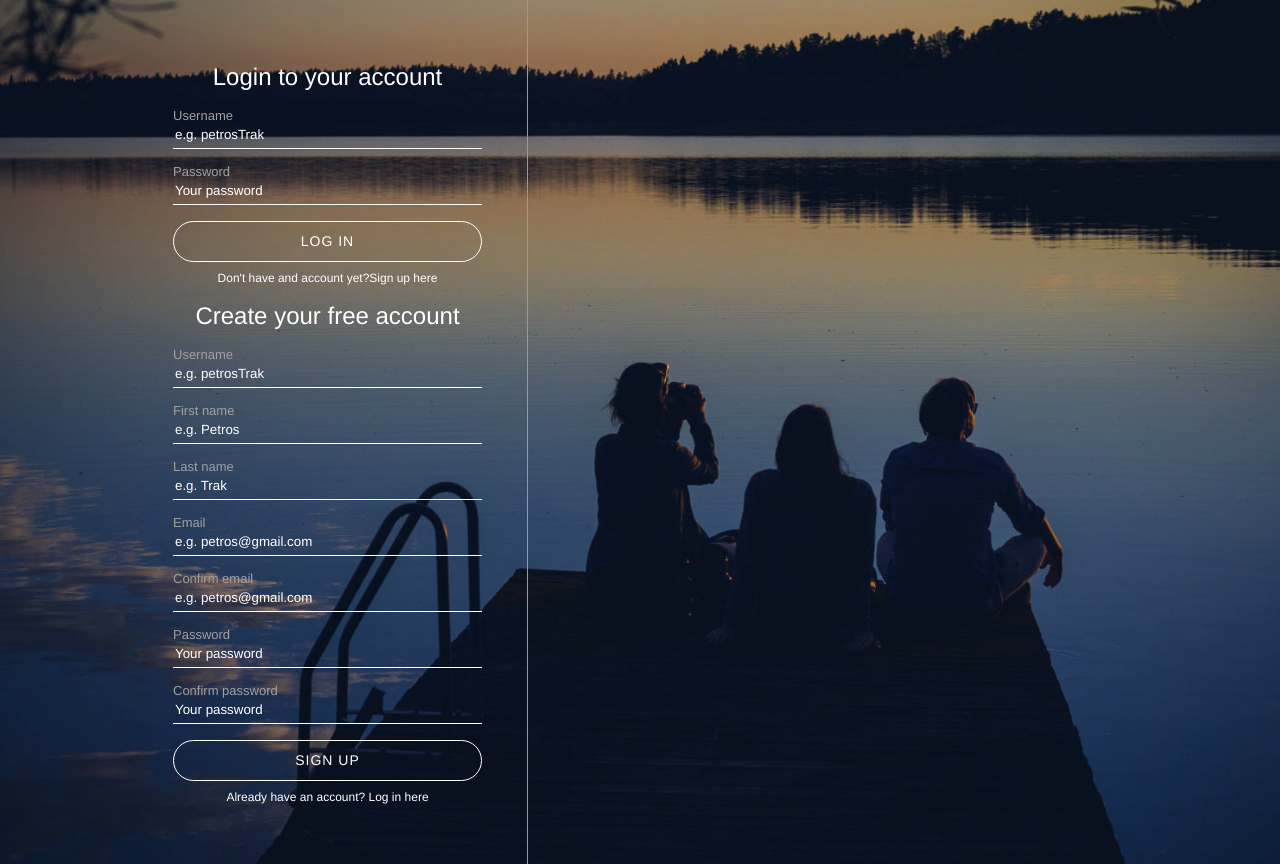
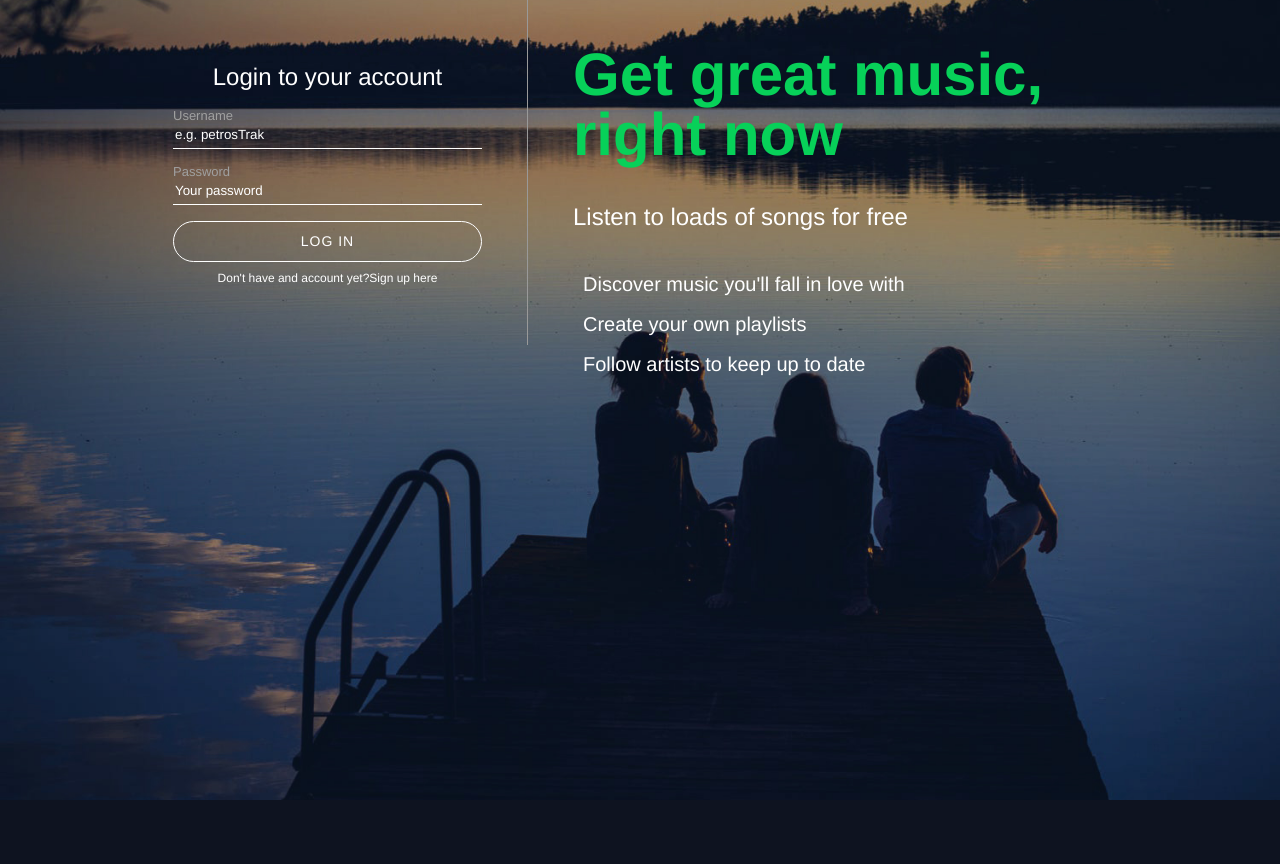
Before and after one commit to petrostrak/Spotify, a PHP site: page /register.php in a window 1280 px wide. After the commit the page ends 800 px from the top, so only its background shows below. Run offline with PHP 8.4, Linux system fonts and the light colour scheme.

Commit message:
Applying style to the right section content

```diff
--- a/assets/css/register.css
+++ b/assets/css/register.css
@@ -101,8 +101,38 @@ body {
 .hasAccountText span {
     font-size: 12px;
     font-weight: bold;
+    cursor: pointer;
 }
 
 .hasAccountText {
     text-align: center;
 }
+
+#registerForm, #loginForm {
+    display: none;
+}
+
+#loginText {
+    padding: 45px;
+    display: table-cell;
+}
+
+#loginText h1 {
+    color: #07d159;
+    font-size: 60px;
+    font-weight: bold;
+}
+
+#loginText h2 {
+    margin: 35px 0;
+}
+
+#loginText ul {
+    padding: 0;
+}
+
+#loginText li {
+    font-size: 20px;
+    list-style-type: none;
+    padding: 10px;
+}
--- a/register.php
+++ b/register.php
@@ -26,6 +26,23 @@ function getInputValue($name)
 </head>
 
 <body>
+	<?php
+	if (isset($_POST['registerButton'])) {
+		echo '	<script>
+					$(document).ready(function() {
+						$("#loginForm").hide();
+						$("#registerForm").show();
+					});
+				</script>';
+	} else {
+		echo '	<script>
+					$(document).ready(function() {
+						$("#loginForm").show();
+						$("#registerForm").hide();
+					});
+				</script>';
+	}
+	?>
 	<div id="background">
 		<div id="loginContainer">
 			<div id="inputContainer">
@@ -105,6 +122,17 @@ function getInputValue($name)
 				</form>
 
 			</div>
+
+			<div id="loginText">
+				<h1>Get great music, right now</h1>
+				<h2>Listen to loads of songs for free</h2>
+				<ul>
+					<li>Discover music you'll fall in love with</li>
+					<li>Create your own playlists</li>
+					<li>Follow artists to keep up to date</li>
+				</ul>
+			</div>
+
 		</div>
 	</div>
 
```
